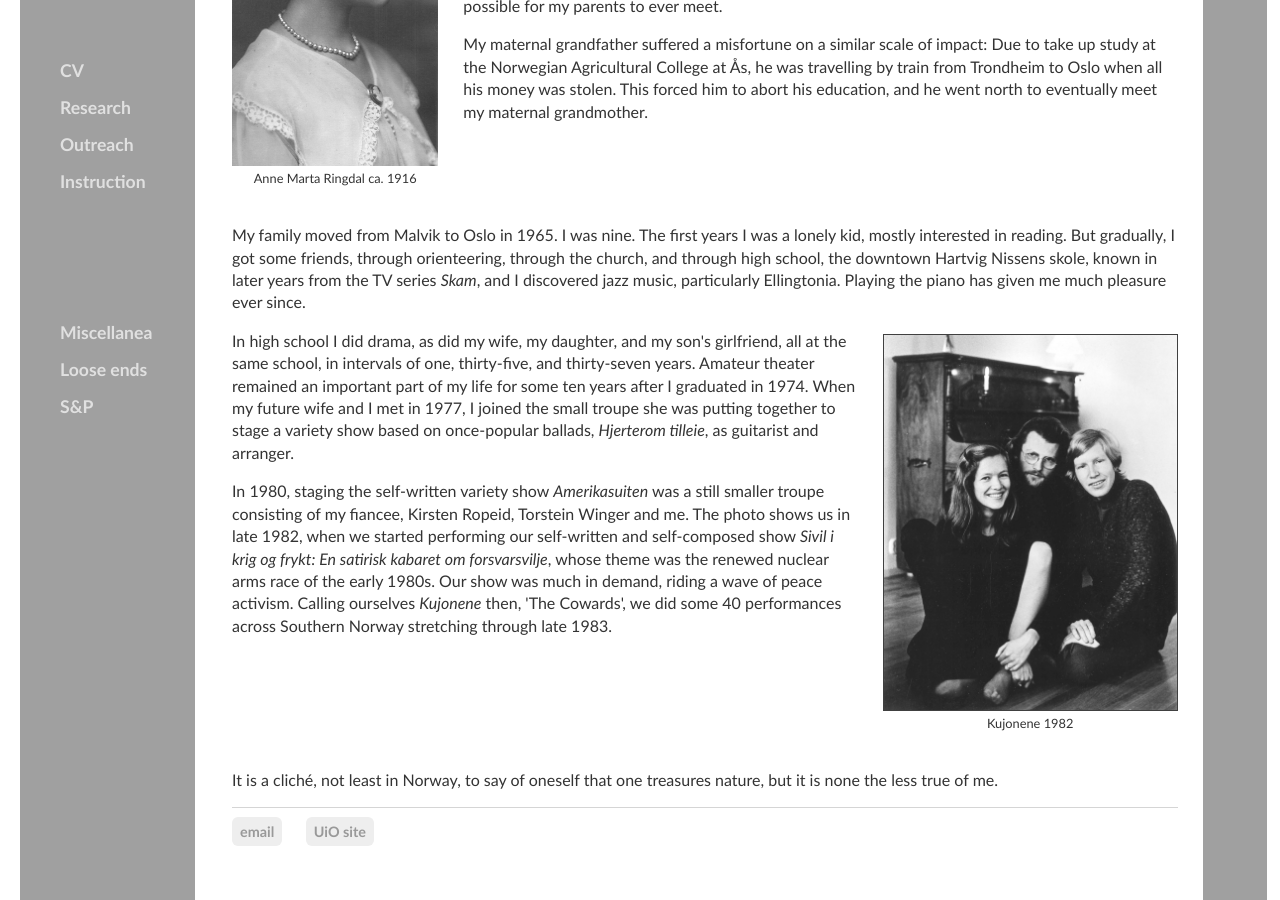
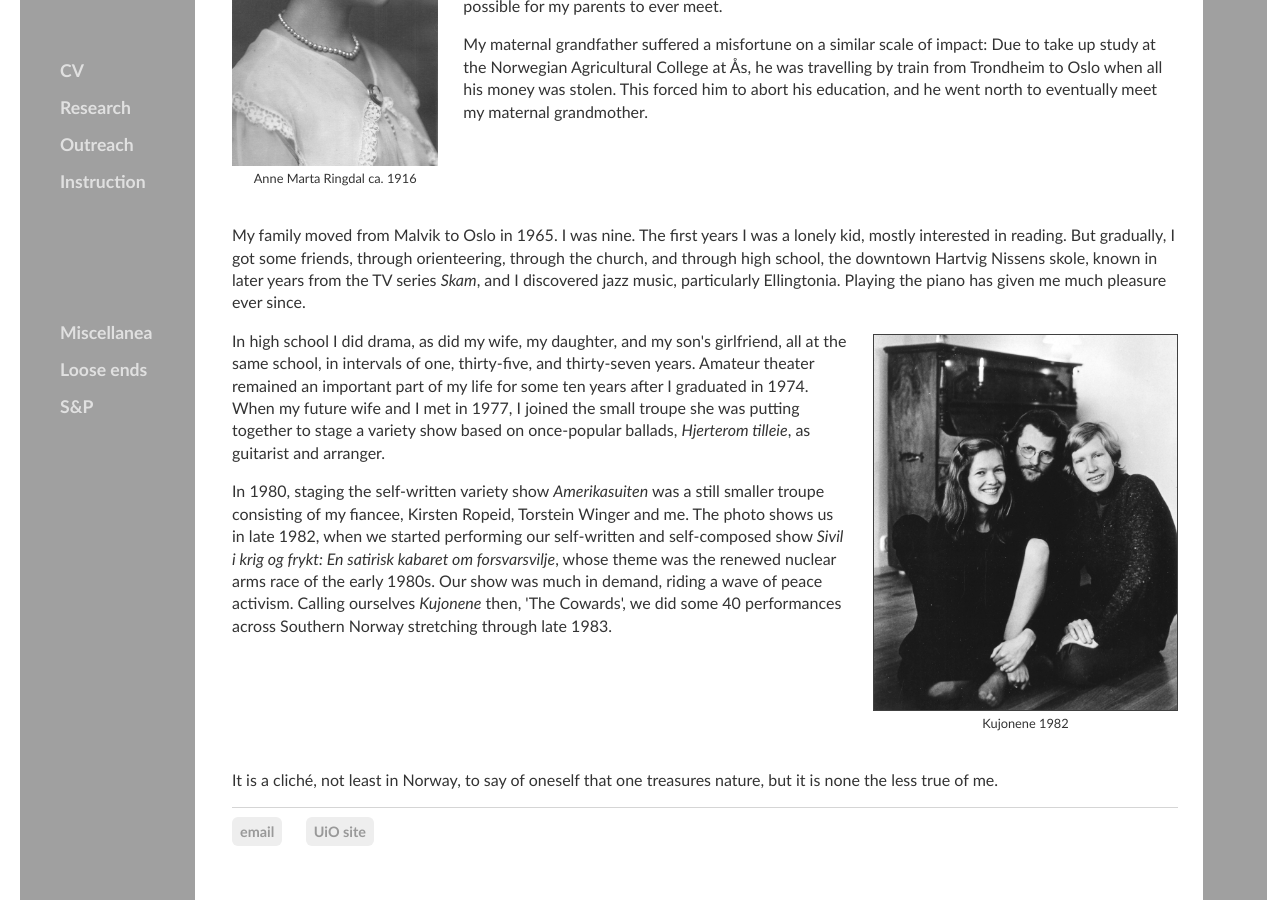
Before and after one commit to kjelljs/kjelljs.github.io, a Jekyll site: the page built from about/index.html, in a window 1280 px wide and 900 px high, scrolled down 4042 px. Built offline with Jekyll 4.4.1, drawn with Linux system fonts in a browser that asks for light colours.

Commit message:
Update index.html

```diff
--- a/about/index.html
+++ b/about/index.html
@@ -78,7 +78,7 @@
 </p>
 <!--p>Since my 9 years older brother and my 6 years older sister were good at maths and science, by implication I wasn't. I think this is universal: If your older siblings are good at something, you're supposed to be bad at it. That suited me fine: In high school we did drama, and I loved it. But once at university, while studying languages I worked at regaining the mathematics that had been lost.
 </p>-->
-<div style="float:right;"><figure class="rightfig"><img style="height:375px; border: 1px solid #404040" src="/pics/Kujonene.jpeg"><figcaption>Kujonene 1982</figcaption></figure></div>
+<div style="float:right;"><figure class="rightfig"><img style="height:375px; border: 1px solid #404040" src="/pics/Sivili.jpg"><figcaption>Kujonene 1982</figcaption></figure></div>
 <p>In high school I did drama, as did my wife, my daughter, and my son's girlfriend, all at the same school, in intervals of one, thirty-five, and thirty-seven years.
 Amateur theater remained an important part of my life for some ten years after I graduated in 1974. When my future wife and I met in 1977, I joined the small troupe she was putting together to stage a variety show based on once-popular ballads, <i>Hjerterom tilleie</i>, as guitarist and arranger. </p>
 <p>In 1980, staging the self-written variety show <i>Amerikasuiten</i> was a still smaller troupe consisting of my fiancee, Kirsten Ropeid, Torstein Winger and me. The photo shows us in late 1982, when we started performing our self-written and self-composed show <i>Sivil i krig og frykt: En satirisk kabaret om forsvarsvilje</i>, whose theme was the renewed nuclear arms race of the early 1980s. Our show was much in demand, riding a wave of peace activism. Calling ourselves <i>Kujonene</i> then, 'The Cowards', we did some 40 performances across Southern Norway stretching through late 1983.
```
